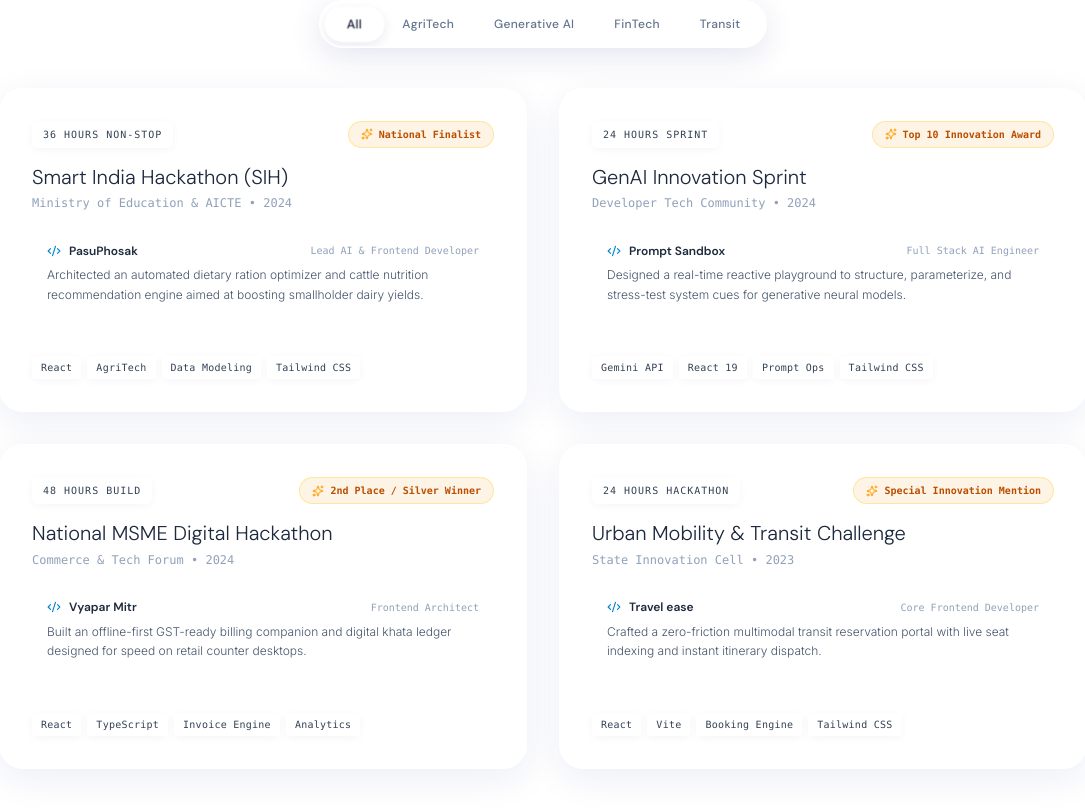
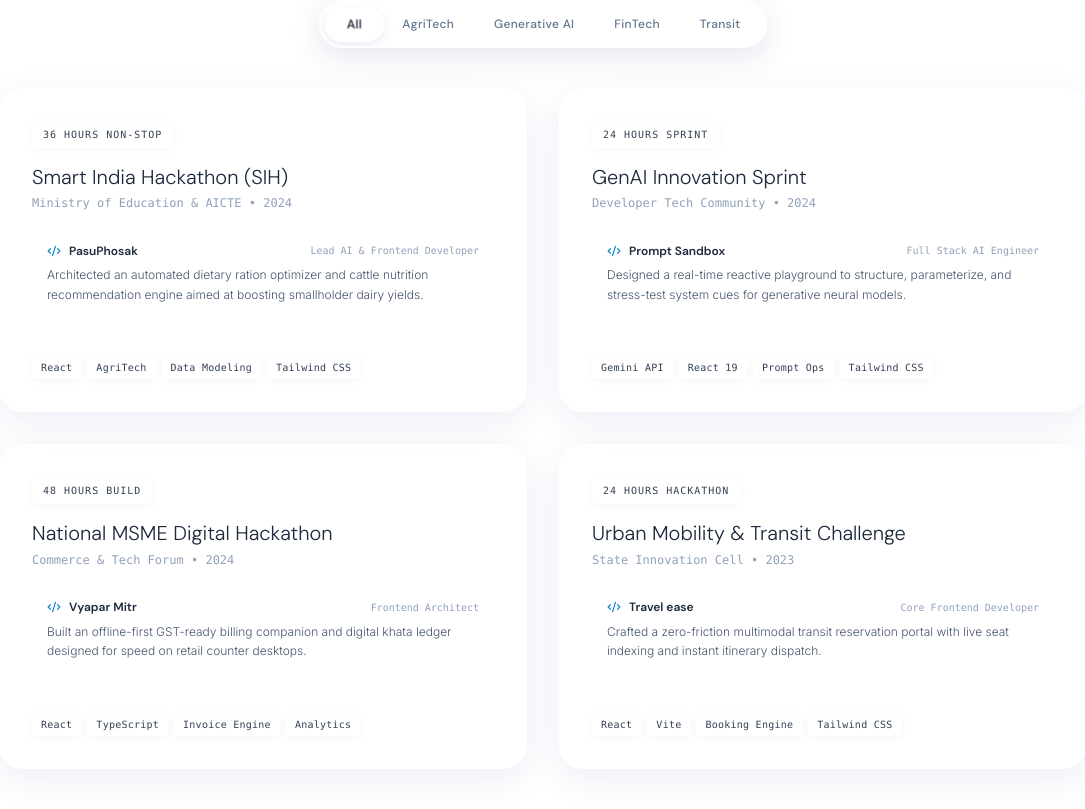
Before and after one commit to gokulr6314-tech/Gokul-portfolio, a React (Vite) app: page / in a window 1280 px wide. Shown: the part 4580-5389 px from the top of the page, without its empty margins (97-1182 px from the left). Built offline with nearby package versions, Linux system fonts and the light colour scheme.

Commit message:
Remove golden achievement badges from hackathon cards

```diff
--- a/src/components/Hackathons.tsx
+++ b/src/components/Hackathons.tsx
@@ -6,7 +6,7 @@
 import { useState } from 'react';
 import { motion, AnimatePresence } from 'motion/react';
 import GlassCard from './GlassCard';
-import { Trophy, Clock, Cpu, Award, Zap, Code2, Sparkles, CheckCircle2 } from 'lucide-react';
+import { Trophy, Clock, Award, Zap, Code2 } from 'lucide-react';
 import { Hackathon } from '../types';
 
 const HACKATHONS_DATA: Hackathon[] = [
@@ -18,7 +18,6 @@
     theme: 'AgriTech & AI Solutions',
     projectName: 'PasuPhosak',
     projectDescription: 'Architected an automated dietary ration optimizer and cattle nutrition recommendation engine aimed at boosting smallholder dairy yields.',
-    achievement: 'National Finalist',
     duration: '36 Hours Non-Stop',
     role: 'Lead AI & Frontend Developer',
     tech: ['React', 'AgriTech', 'Data Modeling', 'Tailwind CSS']
@@ -31,7 +30,6 @@
     theme: 'Generative AI & LLM Workflows',
     projectName: 'Prompt Sandbox',
     projectDescription: 'Designed a real-time reactive playground to structure, parameterize, and stress-test system cues for generative neural models.',
-    achievement: 'Top 10 Innovation Award',
     duration: '24 Hours Sprint',
     role: 'Full Stack AI Engineer',
     tech: ['Gemini API', 'React 19', 'Prompt Ops', 'Tailwind CSS']
@@ -44,7 +42,6 @@
     theme: 'FinTech & Merchant Systems',
     projectName: 'Vyapar Mitr',
     projectDescription: 'Built an offline-first GST-ready billing companion and digital khata ledger designed for speed on retail counter desktops.',
-    achievement: '2nd Place / Silver Winner',
     duration: '48 Hours Build',
     role: 'Frontend Architect',
     tech: ['React', 'TypeScript', 'Invoice Engine', 'Analytics']
@@ -57,7 +54,6 @@
     theme: 'Smart Transit & Booking',
     projectName: 'Travel ease',
     projectDescription: 'Crafted a zero-friction multimodal transit reservation portal with live seat indexing and instant itinerary dispatch.',
-    achievement: 'Special Innovation Mention',
     duration: '24 Hours Hackathon',
     role: 'Core Frontend Developer',
     tech: ['React', 'Vite', 'Booking Engine', 'Tailwind CSS']
@@ -193,10 +189,6 @@
                     <span className="text-[10px] font-mono font-medium uppercase tracking-widest liquid-glass-chip rounded-md py-1 px-2.5 shadow-sm">
                       {hackathon.duration}
                     </span>
-                    <div className="flex items-center gap-1.5 px-3 py-1 bg-amber-500/10 text-amber-700 rounded-full text-[10px] font-mono font-semibold border border-amber-300/40">
-                      <Sparkles className="w-3 h-3 text-amber-500" />
-                      <span>{hackathon.achievement}</span>
-                    </div>
                   </div>
 
                   {/* Hackathon Name & Organizer */}
--- a/src/types.ts
+++ b/src/types.ts
@@ -38,7 +38,7 @@
   theme: string;
   projectName: string;
   projectDescription: string;
-  achievement: string;
+  achievement?: string;
   duration: string;
   role: string;
   tech: string[];
```
